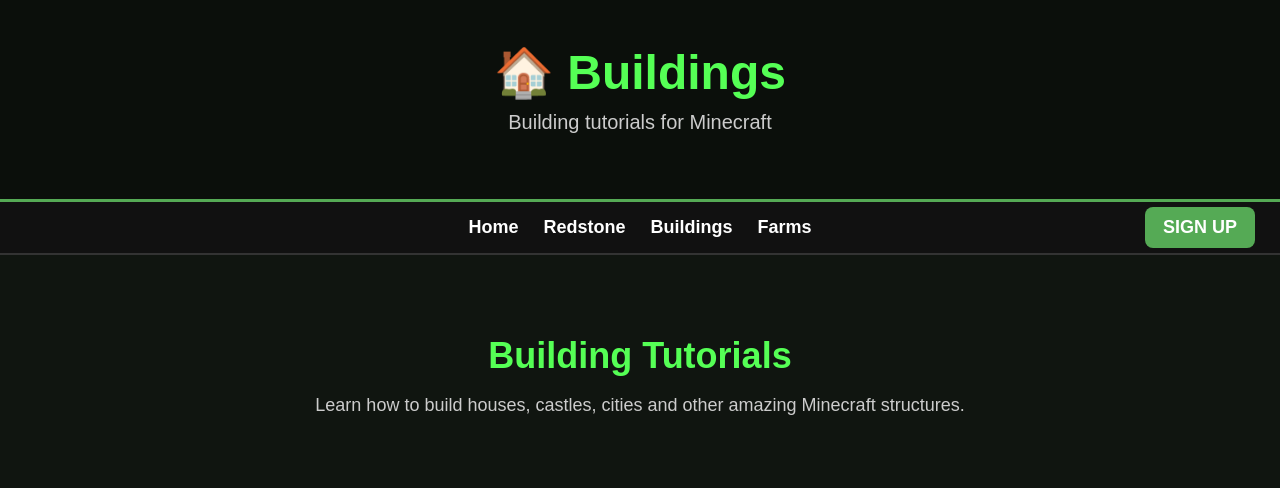
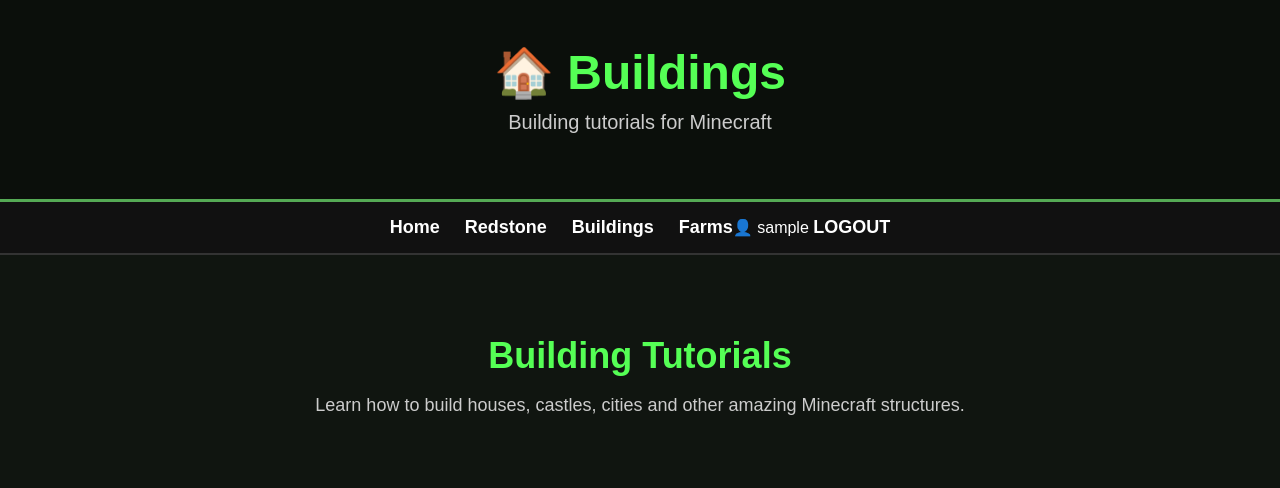
Before and after one commit to monaheiermeier-png/MCTutorials, a Flask app: page /buildings in a window 1280 px wide. Shown: the top 488 px of the page. Run offline with Flask 3, Linux system fonts and the light colour scheme; the visitor is signed in with stand-in values (Sample User, id 1).

Commit message:
buildings.html

```diff
--- a/templates/buildings.html
+++ b/templates/buildings.html
@@ -13,14 +13,43 @@
 </header>
 
 <nav>
+
     <div class="nav-left">
+
         <a href="/">Home</a>
         <a href="/redstone">Redstone</a>
         <a href="/buildings">Buildings</a>
         <a href="/farms">Farms</a>
+
     </div>
 
-    <a href="/signup" class="signup-button">SIGN UP</a>
+
+    <div class="nav-right">
+
+        {% if session.get("username") %}
+
+            <span class="username">
+                👤 {{ session["username"] }}
+            </span>
+
+            <a href="/logout" class="login-button">
+                LOGOUT
+            </a>
+
+        {% else %}
+
+            <a href="/login" class="login-button">
+                LOGIN
+            </a>
+
+            <a href="/signup" class="signup-button">
+                SIGN UP
+            </a>
+
+        {% endif %}
+
+    </div>
+
 </nav>
 
 <main>
```
